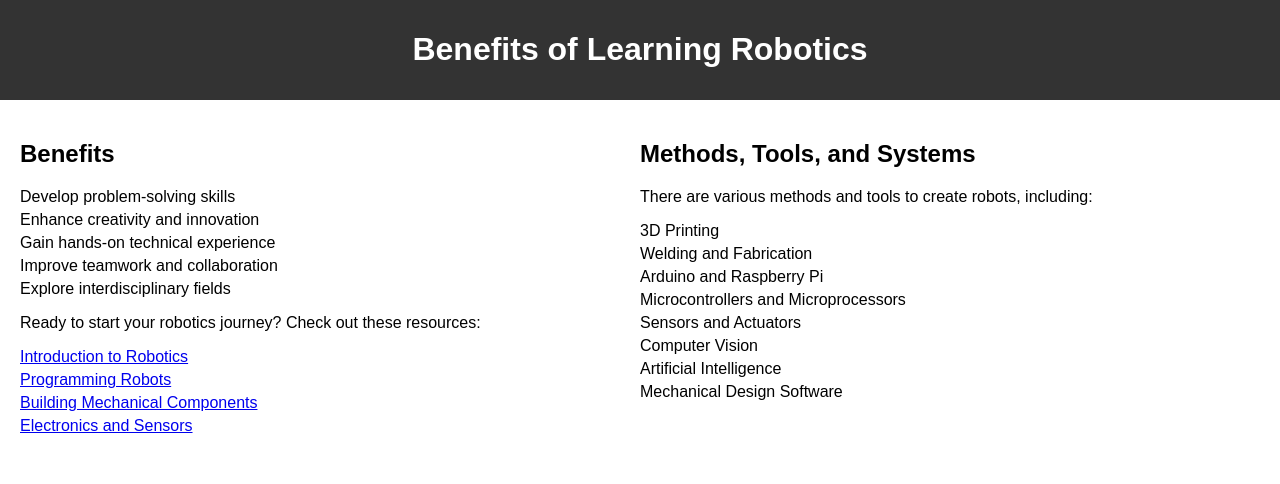
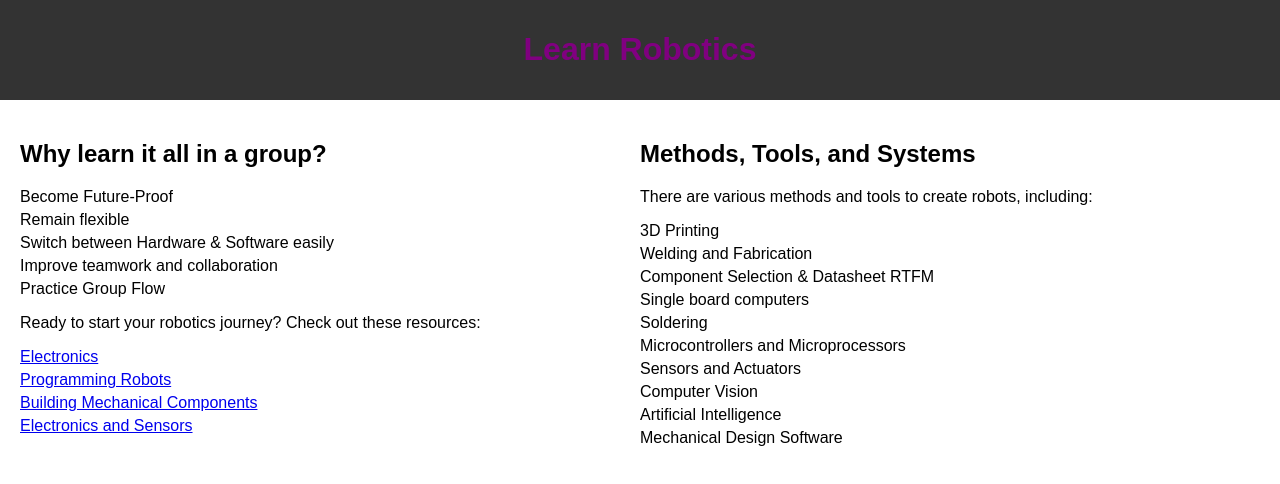
Before and after one commit to underdogrobot/underdogrobot.github.io, a plain HTML site: page index.html in a window 1280 px wide. Drawn offline with Linux system fonts and the light colour scheme.

Commit message:
Update index.html

```diff
--- a/index.html
+++ b/index.html
@@ -3,7 +3,7 @@
 <head>
     <meta charset="UTF-8">
     <meta name="viewport" content="width=device-width, initial-scale=1.0">
-    <title>Robotics Learning</title>
+    <title>UDR</title>
     <style>
         body {
             font-family: Arial, sans-serif;
@@ -12,7 +12,7 @@
         }
         header {
             background-color: #333;
-            color: white;
+            color: purple;
             text-align: center;
             padding: 10px;
         }
@@ -38,21 +38,21 @@
 </head>
 <body>
     <header>
-        <h1>Benefits of Learning Robotics</h1>
+        <h1>Learn Robotics</h1>
     </header>
     <div class="container">
         <div class="benefits">
-            <h2>Benefits</h2>
+            <h2>Why learn it all in a group?</h2>
             <ul>
-                <li>Develop problem-solving skills</li>
-                <li>Enhance creativity and innovation</li>
-                <li>Gain hands-on technical experience</li>
+                <li>Become Future-Proof</li>
+                <li>Remain flexible</li>
+                <li>Switch between Hardware & Software easily</li>
                 <li>Improve teamwork and collaboration</li>
-                <li>Explore interdisciplinary fields</li>
+                <li>Practice Group Flow</li>
             </ul>
             <p>Ready to start your robotics journey? Check out these resources:</p>
             <ul>
-                <li><a href="#">Introduction to Robotics</a></li>
+                <li><a href="https://youtube.com/playlist?list=PL7T06JEc5PF61Ma10WWjYn5YodvXrhWe2">Electronics</a></li>
                 <li><a href="#">Programming Robots</a></li>
                 <li><a href="#">Building Mechanical Components</a></li>
                 <li><a href="#">Electronics and Sensors</a></li>
@@ -64,7 +64,9 @@
             <ul>
                 <li>3D Printing</li>
                 <li>Welding and Fabrication</li>
-                <li>Arduino and Raspberry Pi</li>
+                <li>Component Selection & Datasheet RTFM</li>
+                <li>Single board computers</li>
+                <li>Soldering</li>
                 <li>Microcontrollers and Microprocessors</li>
                 <li>Sensors and Actuators</li>
                 <li>Computer Vision</li>
```
